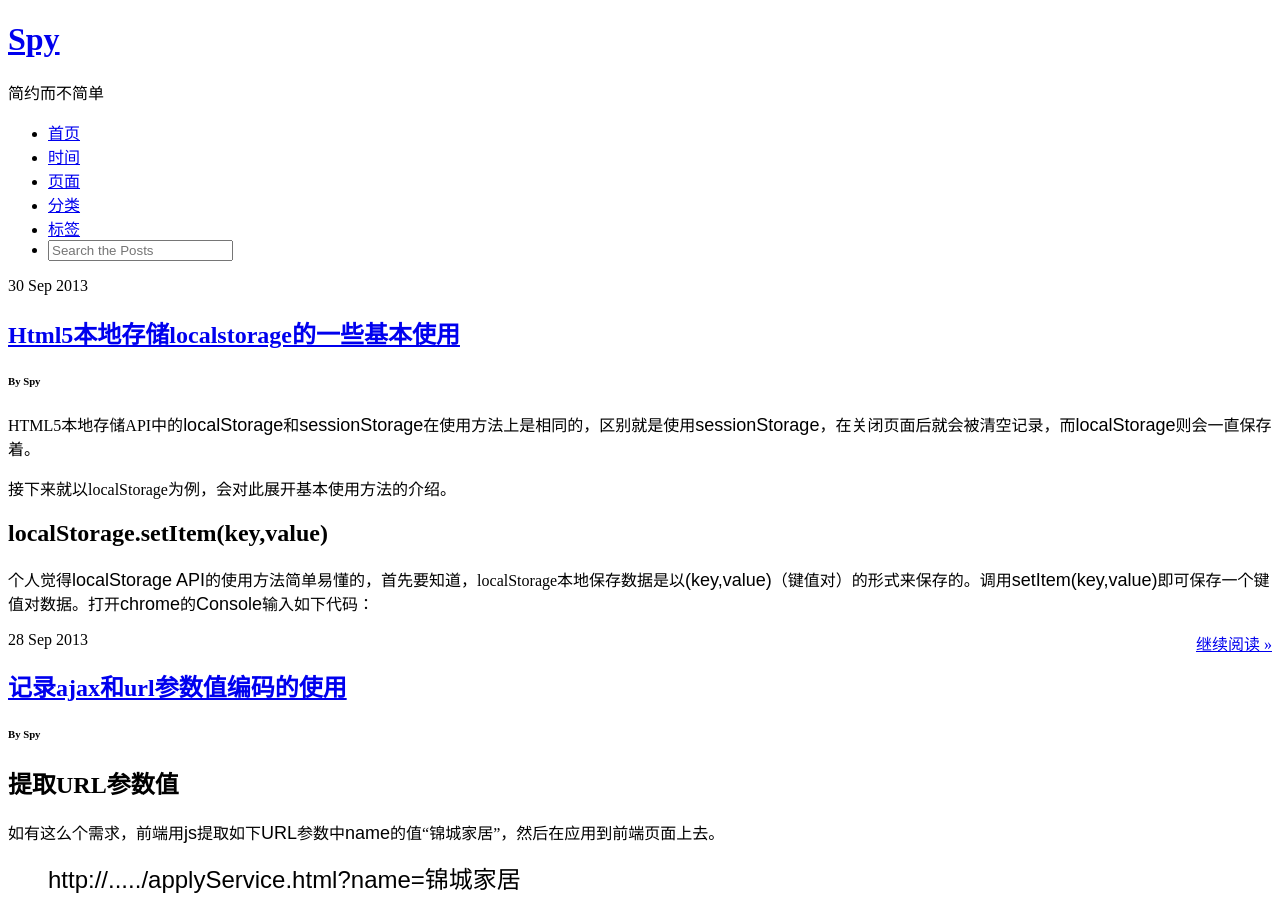
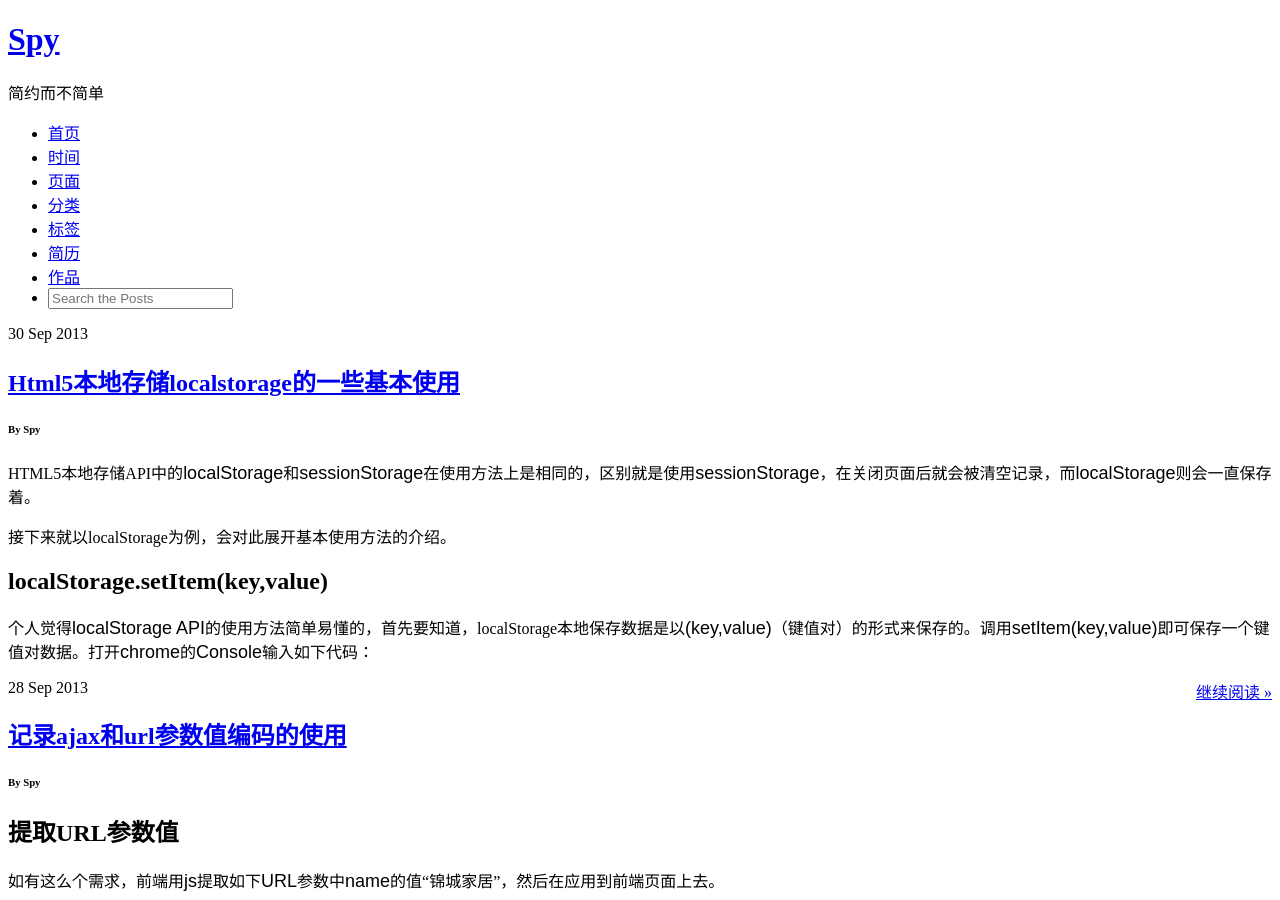
Before and after one commit to pigerla/pigerla.github.com, a Jekyll site: the page built from index.html, in a window 1280 px wide and 900 px high. Built offline with Jekyll 4.4.1, drawn with Linux system fonts in a browser that asks for light colours.

Commit message:
添加另个子导航条

```diff
--- a/_includes/themes/DIYtheme/default.html
+++ b/_includes/themes/DIYtheme/default.html
@@ -52,6 +52,8 @@
       <li><a  href="/pages.html">页面</a></li>
       <li><a  href="/categories.html">分类</a></li>
       <li><a  href="/tags.html">标签</a></li>
+      <li><a  href="http://1.spyresume.sinaapp.com/">简历</a></li>
+      <li><a  href="http://1.countdown.sinaapp.com/">作品</a></li>
       <li><input type="text"  id="search" size="20" placeholder="Search the Posts" results="0"></li>
     </ul>
   </div>
```
